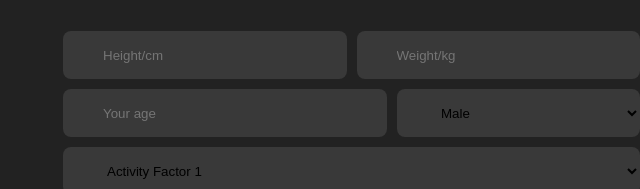
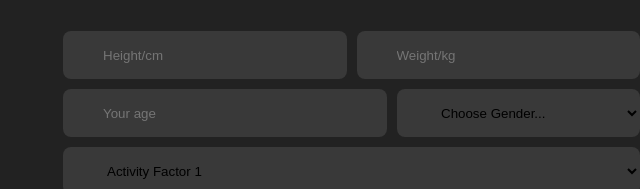
Before and after one commit to Rahelk404/Reset-B9A2, a plain HTML site: page index.html in a window 1280 px wide. Shown: the part 1848-2037 px from the top of the page, 640-1280 px from the left. Drawn offline with Linux system fonts and the light colour scheme; a web font is replaced by a local one.

Commit message:
correction gender

```diff
--- a/index.html
+++ b/index.html
@@ -166,6 +166,7 @@
 
                                 <label for="sex">
                                     <select name="" id="" class="option-main">
+                                        <option value="" disabled selected hidden> Choose Gender...</option>
                                         <option value="Male">Male</option>
                                         <option value="Female">Female</option>
                                     </select>
@@ -173,6 +174,7 @@
                             </div>
                             <div class="input-field-4">
                                 <label for="Activity">
+                                    <option value="" disabled selected hidden> Please Select...</option>
                                     <select name="ActivityFactor" id="" class="option-main">
                                         <option value="activity-factor-1">Activity Factor 1</option>
                                         <option value="activity-factor-2">Activity Factor 2</option>
```
